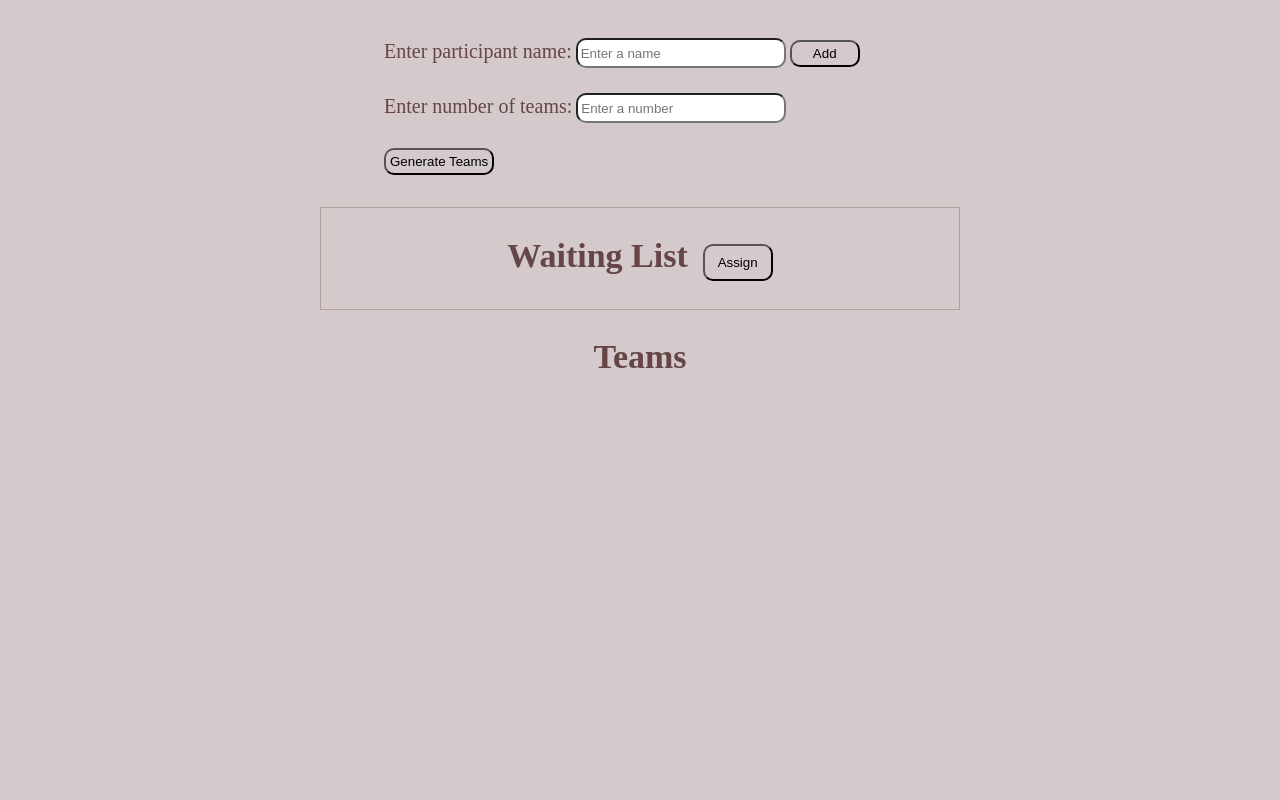
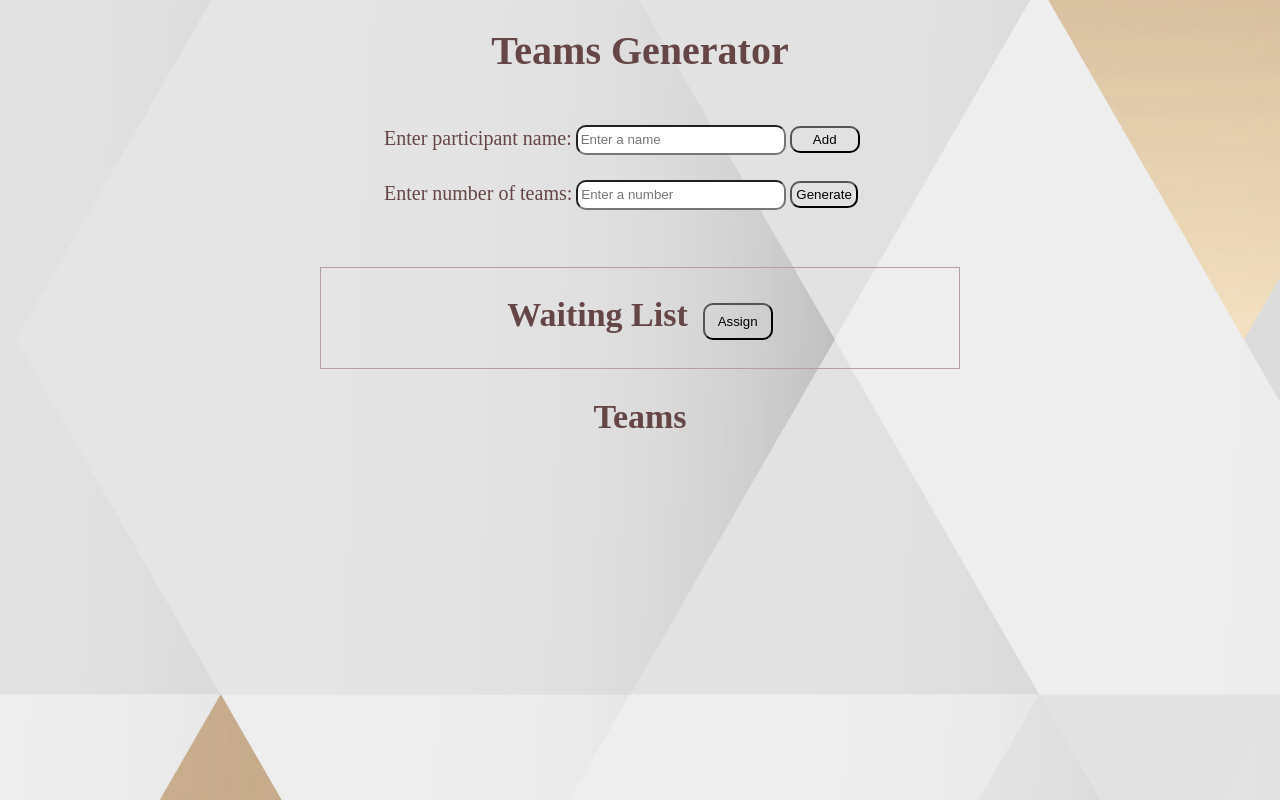
Before and after one commit to FarhanaRafi/Team-Generator, a plain HTML site: page index.html in a window 1280 px wide. Drawn offline with Linux system fonts and the light colour scheme.

Commit message:
added background image

```diff
--- a/index.html
+++ b/index.html
@@ -11,6 +11,7 @@
 
 <body>
     <div class="container">
+        <h1>Teams Generator</h1>
         <form id="form">
             <label for="name-input">Enter participant name:</label>
             <input type="text" id="name-input" placeholder="Enter a name">
@@ -18,7 +19,7 @@
             <br>
             <label for="team-number-input">Enter number of teams:</label>
             <input type="number" id="team-number-input" placeholder="Enter a number">
-            <button id="generate-teams-button">Generate Teams</button>
+            <button id="generate-teams-button">Generate</button>
         </form>
         <div id="waiting-list">
 
--- a/style.css
+++ b/style.css
@@ -1,10 +1,16 @@
 body {
     margin: 0;
-    background-color: rgb(212, 201, 203);
+    background-image: url(./assets/bg.jpg);
+}
+
+h1{
+    font-size: 40px;
+    color: rgb(101, 69, 69);
+    text-align: center;
 }
 
 #form {
-    margin-top: 3%;
+    margin-top: 4%;
     margin-left: 30%;
     margin-right: 30%;
 }
```
Also changed, not shown: assets/bg.jpg (added), 1 other file.
